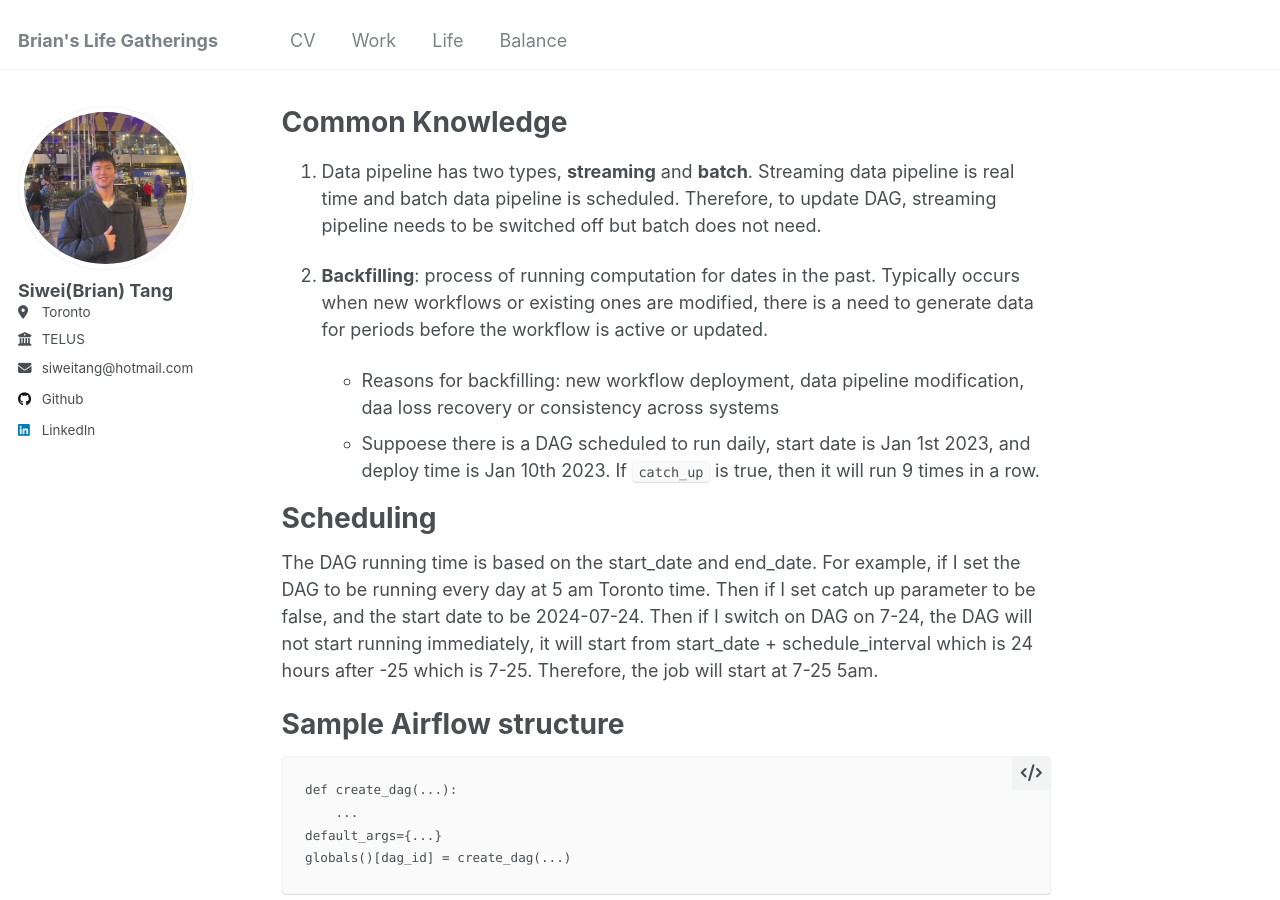
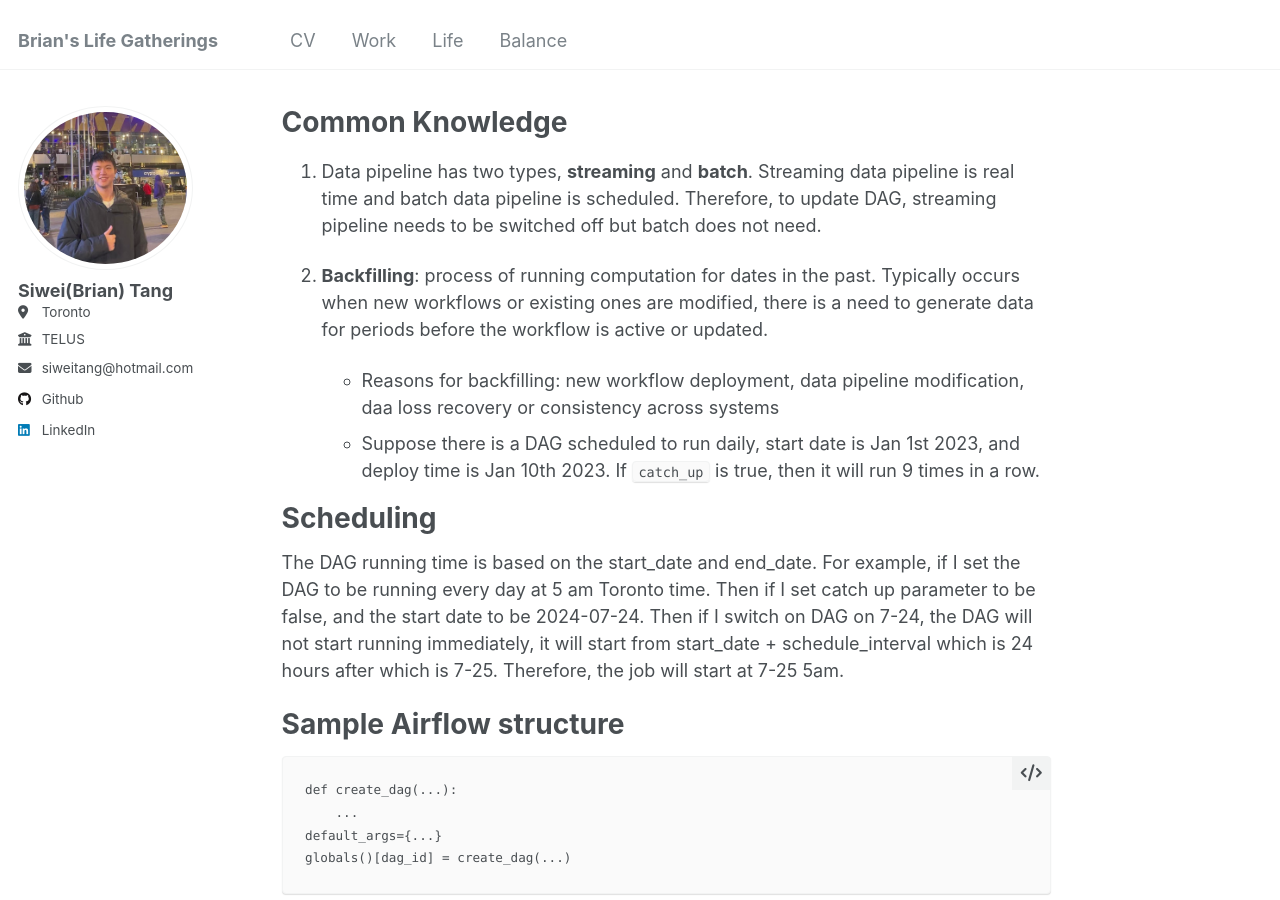
Before and after one commit to tangsiwei0831/tangsiwei0831.github.io, a Jekyll site: the page built from _posts/2025-01-27-apache-airflow.md, in a window 1280 px wide and 900 px high. Built offline with Jekyll 4.4.1, drawn with Linux system fonts in a browser that asks for light colours; some of the changed text lies outside the part shown.

Commit message:
fix typo

````diff
--- a/_posts/2025-01-27-apache-airflow.md
+++ b/_posts/2025-01-27-apache-airflow.md
@@ -14,10 +14,10 @@ tags:
 2. **Backfilling**: process of running computation for dates in the past. Typically occurs when new workflows
    or existing ones are modified, there is a need to generate data for periods before the workflow is active or updated.
    * Reasons for backfilling: new workflow deployment, data pipeline modification, daa loss recovery or consistency across systems
-   * Suppoese there is a DAG scheduled to run daily, start date is Jan 1st 2023, and deploy time is Jan 10th 2023. If `catch_up` is true, then it will run 9 times in a row.
+   * Suppose there is a DAG scheduled to run daily, start date is Jan 1st 2023, and deploy time is Jan 10th 2023. If `catch_up` is true, then it will run 9 times in a row.
 
 # Scheduling
-The DAG running time is based on the start_date and end_date. For example, if I set the DAG to be running every day at 5 am Toronto time. Then if I set catch up parameter to be false, and the start date to be 2024-07-24. Then if I switch on DAG on 7-24, the DAG will not start running immediately, it will start from start_date + schedule_interval which is 24 hours after -25 which is 7-25. Therefore, the job will start at 7-25 5am.
+The DAG running time is based on the start_date and end_date. For example, if I set the DAG to be running every day at 5 am Toronto time. Then if I set catch up parameter to be false, and the start date to be 2024-07-24. Then if I switch on DAG on 7-24, the DAG will not start running immediately, it will start from start_date + schedule_interval which is 24 hours after which is 7-25. Therefore, the job will start at 7-25 5am.
 
 # Sample Airflow structure
 ```
````
Also changed, not shown: other parts of _posts/2025-01-27-apache-airflow.md (+1 -1 lines), _posts/2025-01-27-data-warehousing.md (+2 -2 lines).
